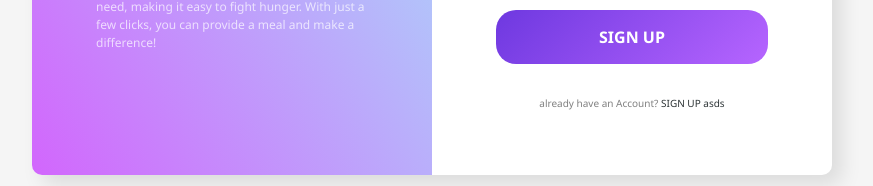
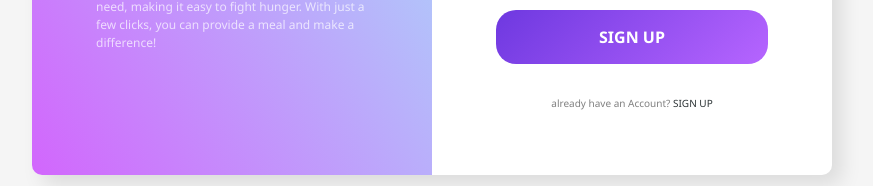
Before and after one commit to AnshadAhmed/Share-A-Meal, a React (Vite) app in the folder client/: page /register in a window 1280 px wide. Shown: the part 539-725 px from the top of the page, without its empty margins (368-1241 px from the left). Built offline with nearby package versions, Linux system fonts and the light colour scheme.

Commit message:
Update Register.jsx

```diff
--- a/client/src/pages/Register.jsx
+++ b/client/src/pages/Register.jsx
@@ -106,7 +106,7 @@ function Register() {
             </button>
           </form>
           <div className="signup-link">
-            already have an Account? <a href="/login"> SIGN UP asds</a>
+            already have an Account? <a href="/login"> SIGN UP</a>
           </div>
           {/* <div className="checkbox-container">
               <input type="checkbox" required="" />
```
